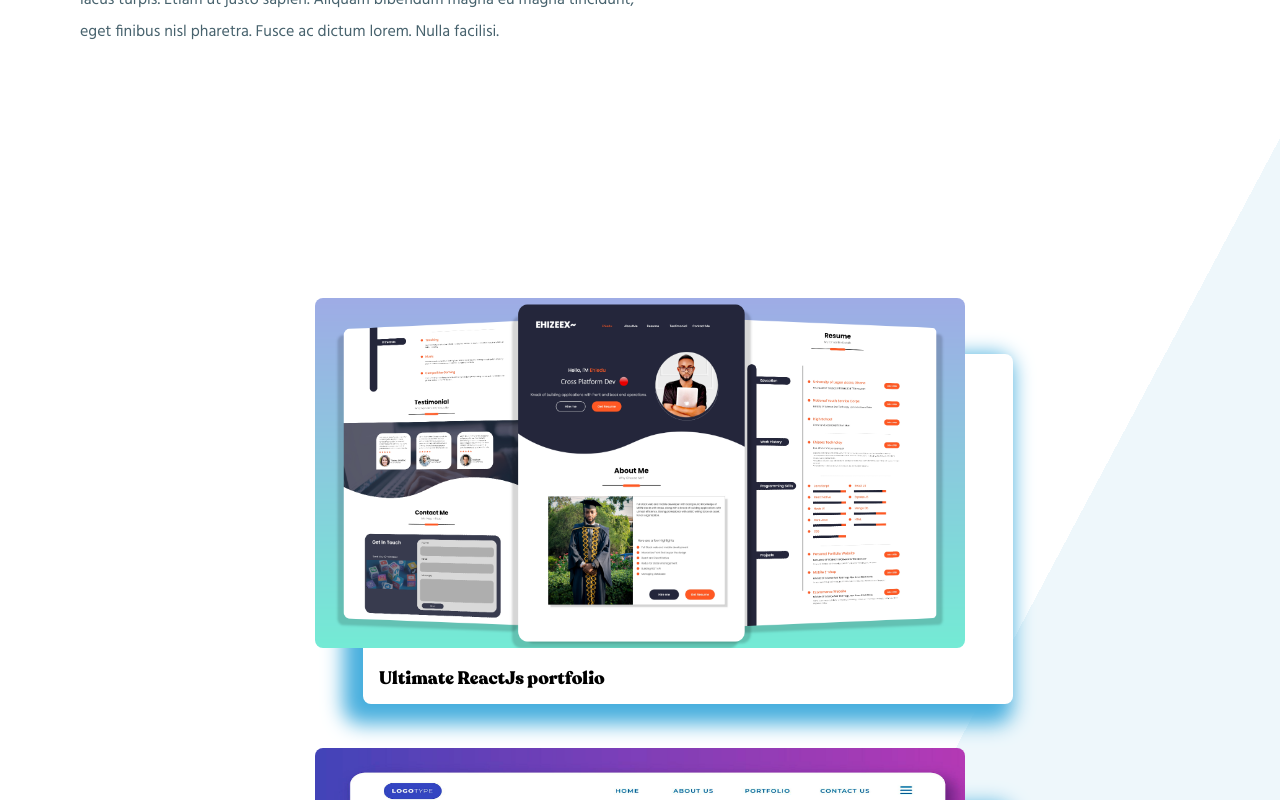
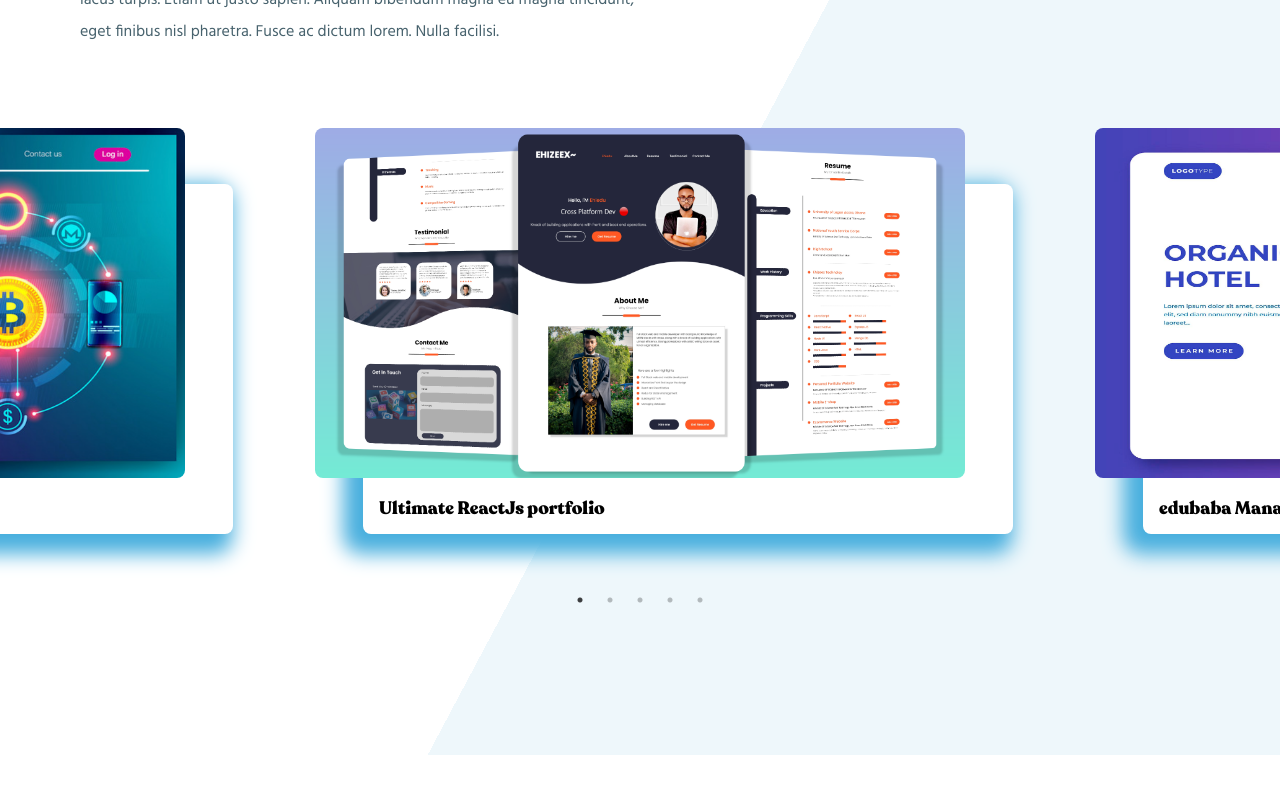
Before and after one commit to AmmelyStar/nextjspractice, a Next.js app: page / in a window 1280 px wide. Shown: the part 900-1700 px from the top of the page. After the commit the page ends 1655 px from the top, so only its background shows below. Built offline with nearby package versions, Linux system fonts and the light colour scheme.

Commit message:
portfoliodetail routing

```diff
--- a/src/app/components/SliderCard/MySlider.js
+++ b/src/app/components/SliderCard/MySlider.js
@@ -1,22 +1,174 @@
 import React from 'react'
-import Slider from "./SliderCard"
 import { DataArray } from '../../data'
+import "slick-carousel/slick/slick.css";
+import "slick-carousel/slick/slick-theme.css";
+import Slider from "react-slick";
+import SliderCard from './SliderCard';
+
+
 
 export default function MySlider() {
+
+    var settings = {
+        infinite: true,
+        slidesToShow: 1,
+        slidesToScroll: 1,
+        speed: 500,
+        arrows: false,
+        centerMode: true,
+        centerPadding: "400px",
+        dots: true,
+        responsive: [
+        {
+        breakpoint: 1700,
+        settings: {
+        slidesToShow: 1,
+        slidesToScroll: 1,
+        infinite: true,
+        dots: true,
+        centerPadding: "400px",
+        },
+        },
+        {
+        breakpoint: 1550,
+        settings: {
+        slidesToShow: 1,
+        slidesToScroll: 1,
+        infinite: true,
+        dots: true,
+        centerPadding: "350px",
+        },
+        },
+        {
+        breakpoint: 1450,
+        settings: {
+        slidesToShow: 1,
+        slidesToScroll: 1,
+        infinite: true,
+        dots: true,
+        centerPadding: "300px",
+        },
+        },
+        {
+        breakpoint: 1400,
+        settings: {
+        slidesToShow: 1,
+        slidesToScroll: 1,
+        infinite: true,
+        dots: true,
+        centerPadding: "250px",
+        },
+        },
+        {
+        breakpoint: 1250,
+        settings: {
+        slidesToShow: 1,
+        slidesToScroll: 1,
+        infinite: true,
+        dots: true,
+        centerPadding: "200px",
+        },
+        },
+        {
+        breakpoint: 1150,
+        settings: {
+        slidesToShow: 1,
+        slidesToScroll: 1,
+        infinite: true,
+        dots: true,
+        centerPadding: "170px",
+        },
+        },
+        {
+        breakpoint: 1024,
+        settings: {
+        slidesToShow: 1,
+        slidesToScroll: 1,
+        infinite: true,
+        dots: true,
+        centerPadding: "230px",
+        },
+        },
+        {
+        breakpoint: 980,
+        settings: {
+        slidesToShow: 1,
+        slidesToScroll: 1,
+        infinite: true,
+        dots: true,
+        centerPadding: "200px",
+        },
+        },
+        {
+        breakpoint: 920,
+        settings: {
+        slidesToShow: 1,
+        slidesToScroll: 1,
+        infinite: true,
+        dots: true,
+        centerPadding: "170px",
+        },
+        },
+        {
+        breakpoint: 860,
+        settings: {
+        slidesToShow: 1,
+        slidesToScroll: 1,
+        infinite: true,
+        dots: true,
+        centerPadding: "130px",
+        },
+        },
+        {
+        breakpoint: 780,
+        settings: {
+        slidesToShow: 1,
+        slidesToScroll: 1,
+        infinite: true,
+        dots: true,
+        centerPadding: "100px",
+        },
+        },
+        {
+        breakpoint: 765,
+        settings: {
+        slidesToShow: 1,
+        slidesToScroll: 1,
+        infinite: true,
+        dots: true,
+        centerPadding: "170px",
+        },
+        },
+        {
+        breakpoint: 640,
+        settings: {
+        slidesToShow: 1,
+        slidesToScroll: 1,
+        infinite: true,
+        dots: false,
+        centerMode: false,
+        centerPadding: "0",
+        },
+        },
+        ],
+        };
+
   return (
-    <div>
+    <Slider {...settings}>
+
         {
             DataArray.map((item, index)=>(
                 <div
                 key={index}
                 className='my-slider'>
-                    <Slider
+                    <SliderCard
                      item={item}
                      index={index} />
 
                 </div>
             ))
         }
-    </div>
+        </Slider>
+
   )
 }
--- a/src/app/components/SliderCard/SliderCard.js
+++ b/src/app/components/SliderCard/SliderCard.js
@@ -1,6 +1,10 @@
+'use client'
 import React from 'react'
+import { useRouter } from 'next/router'
 
-export default function SliderCard({item}) {
+
+export default function SliderCard({item, index}) {
+    const router = useRouter()
   return (
     <>
     <div className='h-[200px] lg:h-[450px] md:h-[400px] sm:[200px] lg:w-[650px] md:w-[450px] sma:w-[300px] w-[300px] relative m-auto'>
@@ -9,7 +13,9 @@ export default function SliderCard({item}) {
             alt='item portfolio'
             className='w-full h-[200px] lg:h-[350px] md:h-[300px] max-w-[100%] rounded-lg'
             />
-            <div className='absolute bottom-[100px] lg:bottom-44 md:bottom-32 sm:bottom-[270px] left-6 rounded-lg transition duration-300 opacity-0 group-hover:opacity-100 bg-[#47626d] cursor-pointer flex items-center justify-center shadow-accent-color hover:shadow-xl hover:bg-[#47626d] w-10 h-10 md:w-12 md:h-12 lg:w-20 lg:h-20'
+            <div
+            onClick={()=>router.push(`/portfoliodetail/${index}`)}
+            className='absolute bottom-[100px] lg:bottom-44 md:bottom-32 sm:bottom-[270px] left-6 rounded-lg transition duration-300 opacity-0 group-hover:opacity-100 bg-[#47626d] cursor-pointer flex items-center justify-center shadow-accent-color hover:shadow-xl hover:bg-[#47626d] w-10 h-10 md:w-12 md:h-12 lg:w-20 lg:h-20'
             style={{boxShadow: "#48afde -10px 10px 20px 10px" }}
             >
             <svg
--- a/src/app/not-found.tsx
+++ /dev/null
@@ -1,11 +0,0 @@
-import React from 'react'
-
-export default function notfound() {
-  return (
-    <div>
-        <div>Page not found</div>
-        <div>The Requested Resource Could Not be Found</div>
-    </div>
-
-  )
-}
--- a/src/app/page.js
+++ b/src/app/page.js
@@ -35,7 +35,7 @@ export default function Home() {
 
             </div>
             </div>
-            <div className="">
+            <div style={{transform:"translate(0px, -170px)"}}>
               <MySlider/>
             </div>
         </div>
--- /dev/null
+++ b/src/app/portfoliodetail/[id]/page.js
@@ -0,0 +1,7 @@
+import React from 'react'
+
+export default function page() {
+  return (
+    <div className='text-7xl'>Dynamic page</div>
+  )
+}
```
